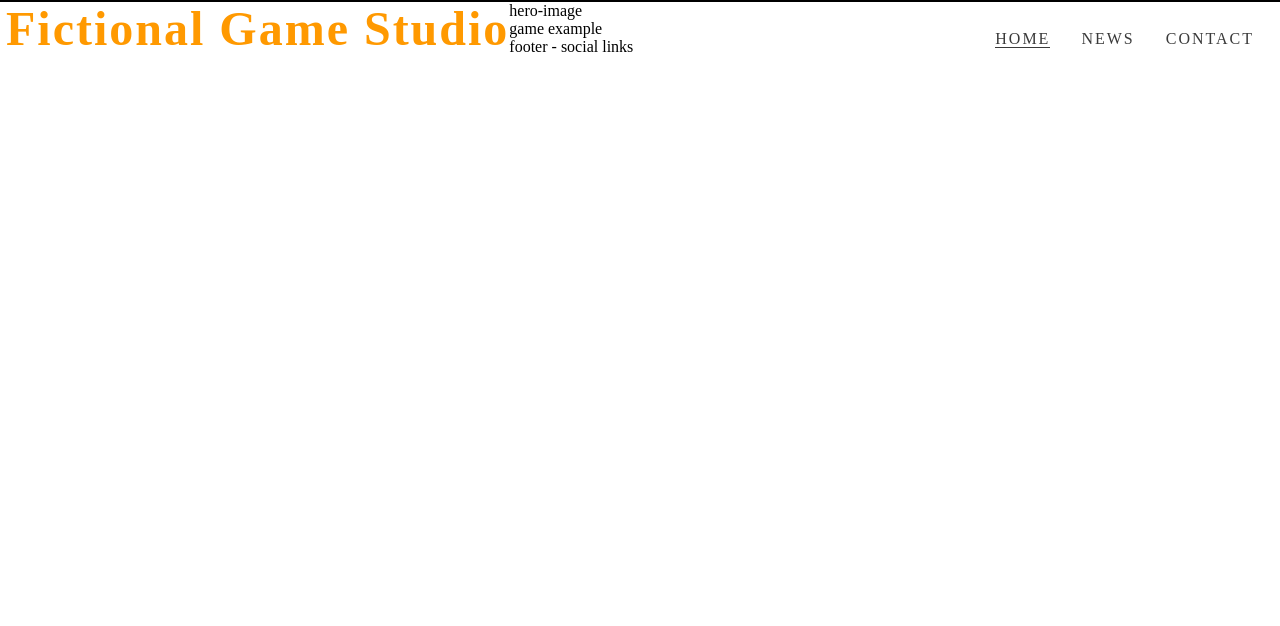
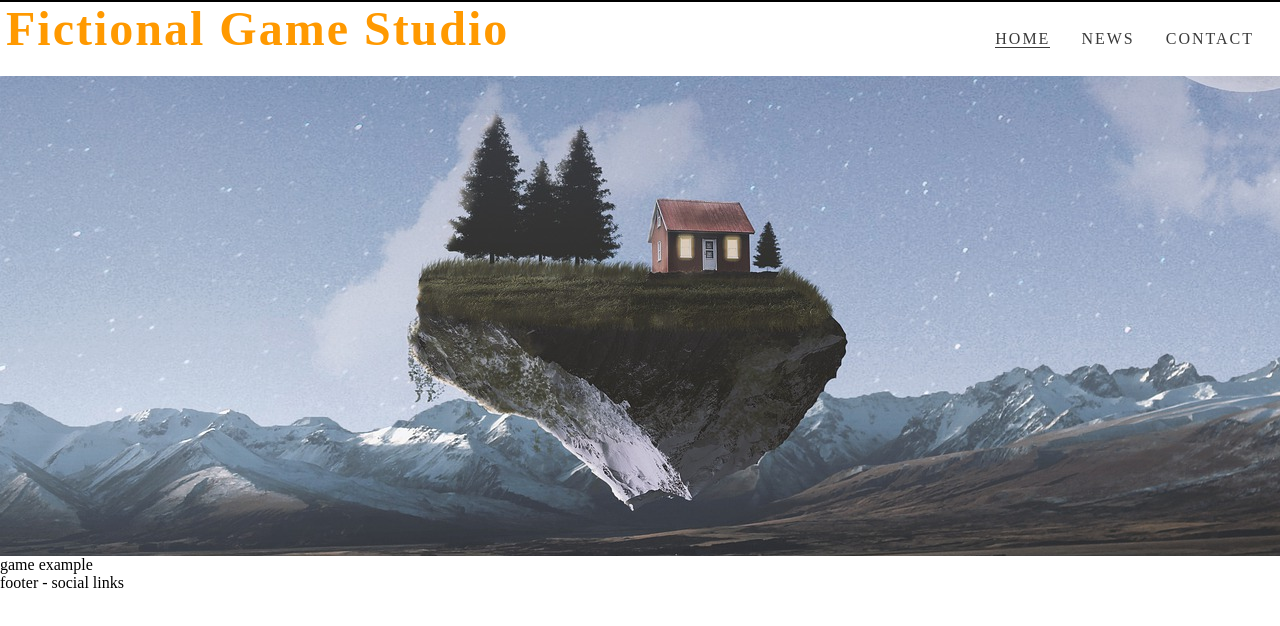
Before and after one commit to Jernskegg/ci-portfolio-project-1, a plain HTML site: page index.html in a window 1280 px wide. Drawn offline with Linux system fonts and the light colour scheme.

Commit message:
Add hero image and style

```diff
--- a/index.html
+++ b/index.html
@@ -25,12 +25,15 @@
             </ul>
         </nav>
     </header>
-    <section>
-        hero-image
+
+    <section id="outer-hero">
+        <div id="inner-hero"></div>
     </section>
+
     <section>
         game example
     </section>
+
     <footer>
         footer - social links
     </footer>
--- a/static/css/style.css
+++ b/static/css/style.css
@@ -48,3 +48,19 @@ nav h2 {
 .active {
     border-bottom: 1px solid #3a3a3a;
 }
+
+/* Hero image */
+
+#outer-hero {
+    width: 100%;
+    height: 480px;
+    overflow: hidden;
+
+    position: relative;
+}
+
+#inner-hero {
+    width: 100%;
+    height: 480px;
+    background: url("/static/images/heroimage.jpg") no-repeat center center;
+}
```
Also changed, not shown: static/images/heroimage.jpg (added).
